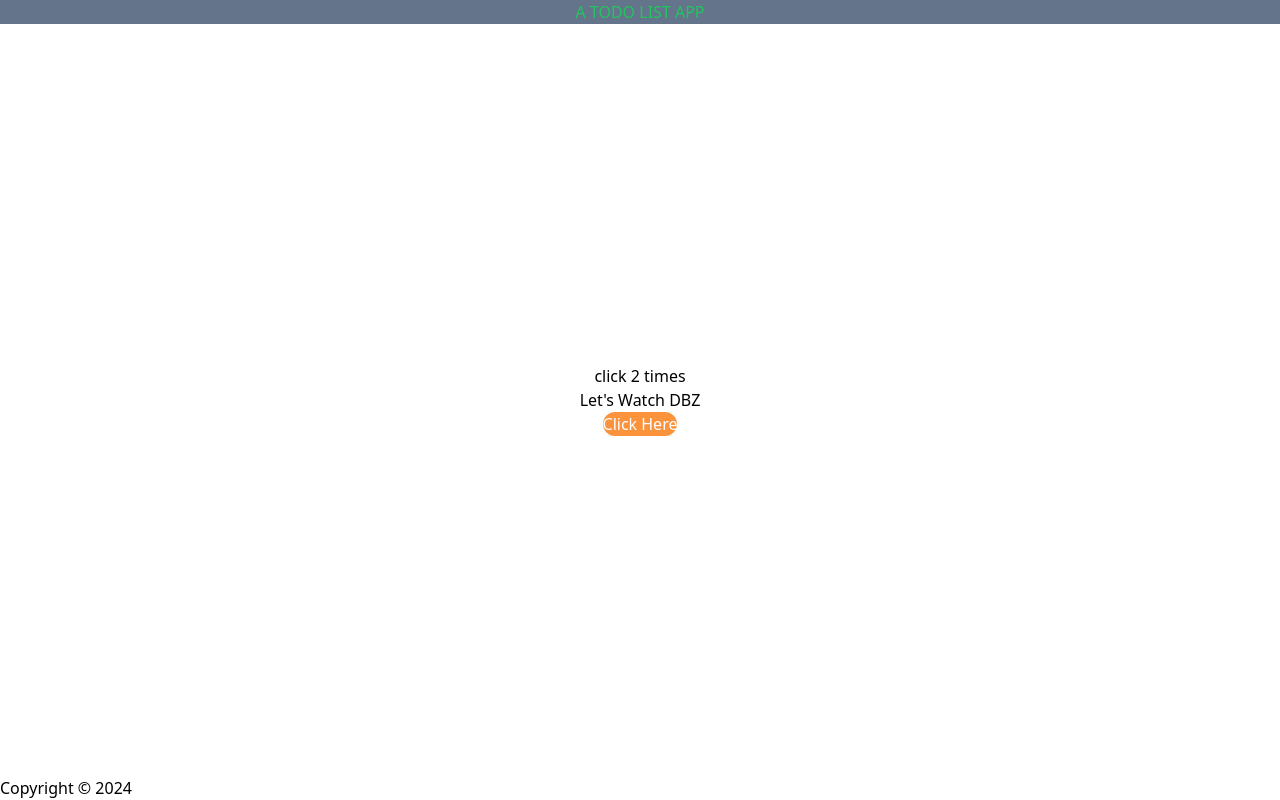
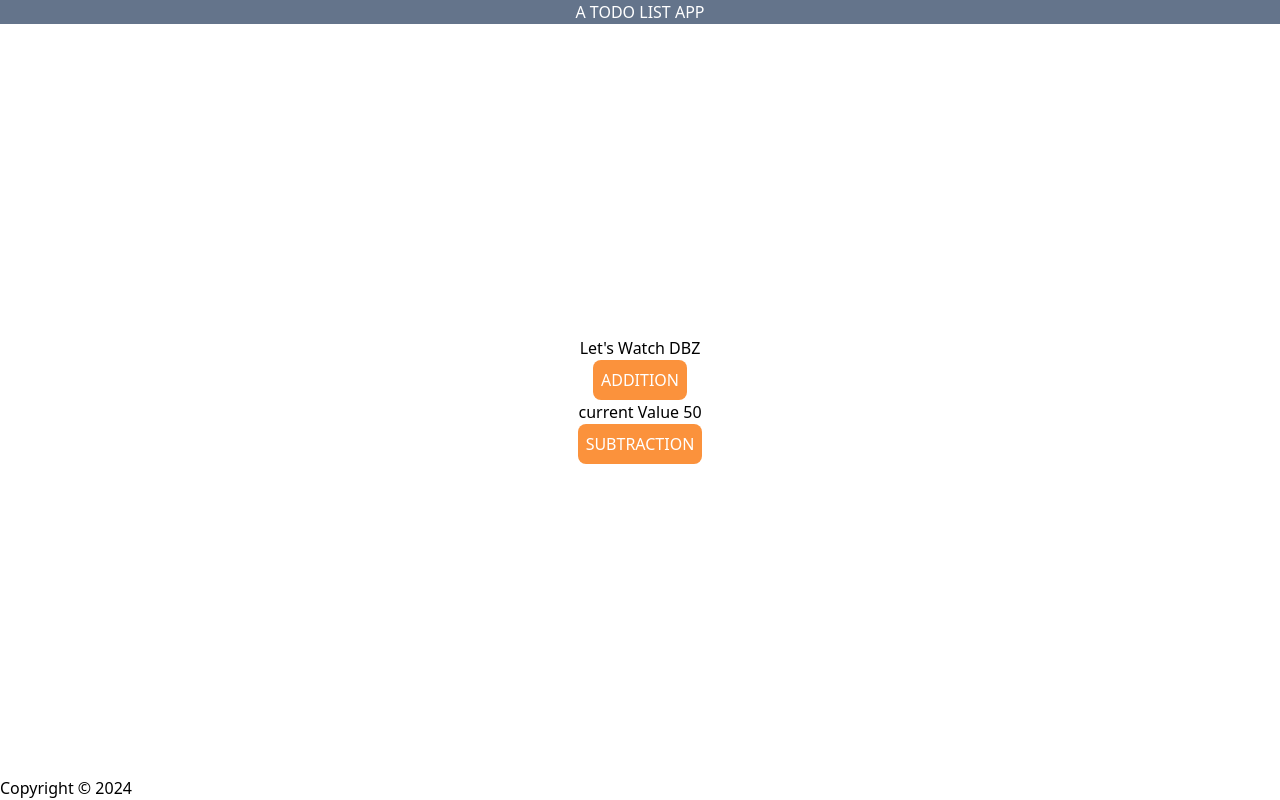
Before and after one commit to vazand/one-piece, a React (Create React App) app: page / in a window 1280 px wide. Built offline with nearby package versions, Linux system fonts and the light colour scheme.

Commit message:
state Hook practice

```diff
--- a/src/Content.js
+++ b/src/Content.js
@@ -1,35 +1,67 @@
-import React from "react";
+import React, { useState } from "react";
 
 function Content() {
   function randomString() {
     const names = ["One Piece", "N̥aruto", "DBZ", "Death Note"];
     var ranNum = Math.floor(Math.random() * names.length);
-    return names[ranNum];
+    const currentVal = names[ranNum];
+    console.log(`current val = ${currentVal}`);
+    return currentVal;
   }
-  const changeAnime = (e) => {
-    //console.log(e);
-    // to check what is the target
-    //console.log(e.target);
-    // to get the inner text
-    console.log(e.target.innerText);
-  };
 
-  // tbis is not working! check again!
-  const towClick = (name) => {
-    console.log(`HAHAHA ${name}`);
-  };
+  const [count, setCount] = useState(50);
+  function increment() {
+    // Here all of the count value is the same
+    // so even we try to increase the setCount three times
+    // all of the count are same
+    // ex: if count = 12 then it applied for three times
+    // setCount(count + 1);
+    // setCount(count + 1);
+    // setCount(count + 1);
+
+    // if we actually want to update the count 3 time
+    // we have to use a anon function inside
+    //like this
+    setCount((param1) => {
+      return param1 + 1;
+    });
+    setCount((param2) => {
+      return param2 + 1;
+    });
+    setCount((param3) => {
+      return param3 + 1;
+    });
+  }
+  function decrement() {
+    setCount(count - 1);
+  }
+  function name() {
+    console.log("hahaha I am gonna slow the page");
+  }
+  // this will print again and again
+  // const [names, setname] = useState(name())
+  // this will print only once
+  const [names, setname] = useState(() => {
+    name();
+  });
+
   return (
-    <main className="text-center">
-      <p onDoubleClick={() => towClick(`SUPER`)}>click 2 times</p>
-      <p>Let's Watch {randomString()}</p>
-      {/* <button onClick={() => changeAnime("vazand")}>click</button> */}
+    <main className="text-center flex flex-col ">
+      <p>Let's Watch DBZ</p>
+
       <button
-        onClick={(e) => changeAnime(e)}
-        className="rounded-3xl bg-orange-400 text-white"
+        onClick={() => increment()}
+        className="rounded-lg bg-orange-400 text-white p-2 m-auto"
       >
-        Click Here
+        ADDITION
       </button>
-      <br></br>
+      <span>current Value {count}</span>
+      <button
+        onClick={() => decrement()}
+        className="rounded-lg bg-orange-400 text-white p-2 m-auto"
+      >
+        SUBTRACTION
+      </button>
     </main>
   );
 }
--- a/src/Header.js
+++ b/src/Header.js
@@ -2,7 +2,7 @@ import React from "react";
 function Header() {
   return (
     <header className="text-center">
-      <h1 className="bg-slate-500 text-green-500 ">A TODO LIST APP</h1>
+      <h1 className="bg-slate-500 text-white ">A TODO LIST APP</h1>
     </header>
   );
 }
```
